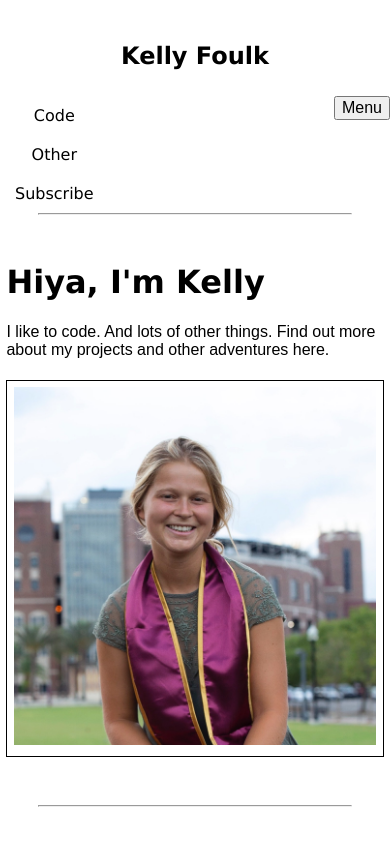
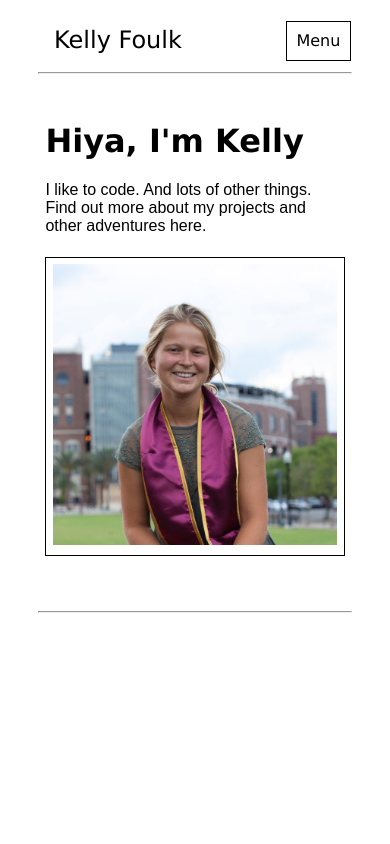
Before and after one commit to klfoulk16/personal_website, a Flask app: page / in a window 390 px wide. Run offline with Flask 2, Linux system fonts and the light colour scheme.

Commit message:
Finished fancy nav menu with responsive button.

```diff
--- a/static/scripts.js
+++ b/static/scripts.js
@@ -1,18 +1,14 @@
 
-// expand phone header menu
+function showMenu() {
+    // expand phone header menu
+    const phone_menu_btn = document.getElementById('phone_menu_btn');
+    const phone_menu = document.getElementById('phone_menu');
 
-var phone_menu_btn = document.getElementById('phone_menu_btn');
-
-var phone_menu = document.getElementsByClassName('phone_menu');
-
-var lengthOfMenu=phone_menu.length;
-
-phone_menu_btn.addEventListener('click', () => {
-    for (var i=0; i<lengthOfMenu; i++) {
-        if (phone_menu[i].style.display='none') {
-            phone_menu[i].style.display='block'
-        } else {
-            phone_menu[i].style.display='none'
-        };
-    };
-});
+    if (phone_menu.style.display == 'block') {
+      phone_menu.style.display = 'none';
+      phone_menu_btn.textContent = 'Menu';
+    } else {
+        phone_menu.style.display = 'block';
+        phone_menu_btn.textContent = 'Hide';
+    }
+};
--- a/static/styles.css
+++ b/static/styles.css
@@ -29,12 +29,28 @@ img {
   Base Layout Styles
 ==================================== */
 
+/* ---- Layout Containers ---- */
+
+.container {
+	width: 80%;
+	margin: 0 auto;
+}
+
+/* ---- Float clearfix ---- */
+
+.clearfix::after {
+	content: " ";
+	display: table;
+	clear: both;
+}
+
+
 /* ---- Navigation ---- */
 
 .main-nav a {
 	font-family: "Geneva", sans-serif;
 	display: block;
-	text-align: center;
+	text-align: left;
 	padding: 10px 15px;
 	color: black;
 }
@@ -43,21 +59,25 @@ img {
 	color: #3F4234;
 }
 
-.main-nav ul {
-	float: left;
-}
-
-#phone_menu_btn {
-	display: inline-block;
-	float: right;
-}
-
-.phone_menu {
+#phone_menu {
 	display: none;
 }
 
 #title {
 	font-size: 1.5em;
+}
+
+#menu {
+	float: left;
+}
+
+#phone_menu_btn {
+	float: right;
+	background: none;
+	margin-top:0.3em;
+	padding: .6em;
+	border: solid 1px;
+	font-family: "Geneva", sans-serif;
 }
 
 /* ---- Banner ---- */
--- a/templates/index.html
+++ b/templates/index.html
@@ -10,16 +10,17 @@
 </head>
 
 <body>
-    <nav class="main-nav">
-        <div class="container clearfix">
-            <h1 id="title"><a href="/">Kelly Foulk</a></h1>
-            <ul class="nav-menu">
-                <li><a href="/">Code</a></li>
-                <li><a href="/">Other</a></li>
-                <li><a href="/">Subscribe</a></li>
+    <nav class="main-nav container clearfix">
+        <div class="">
+            <ul id="menu">
+                <li class="l" id="title"><a href="/">Kelly Foulk</a></li>
+                <div id="phone_menu">
+                    <li class="l"><a href="/">Code</a></li>
+                    <li class="l"><a href="/">Other</a></li>
+                    <li class="r"><a href="/">Subscribe</a></li>
+                </div>
             </ul>
-            <button id= 'phone_menu_btn'>Menu</button>
-        </div>
+            <button id="phone_menu_btn" onclick="showMenu()">Menu</button>
     </nav> <!--/.main-header
         <ul>
             <div class="nav-left">
@@ -34,7 +35,7 @@
 
     -->
 
-    <hr style="width:80%"">
+    <hr style="width:80%;">
 
     <div id ="banner" class="container clearfix">
         <div id="banner-left">
```
Also changed, not shown: other parts of static/styles.css (+25 -30 lines).
